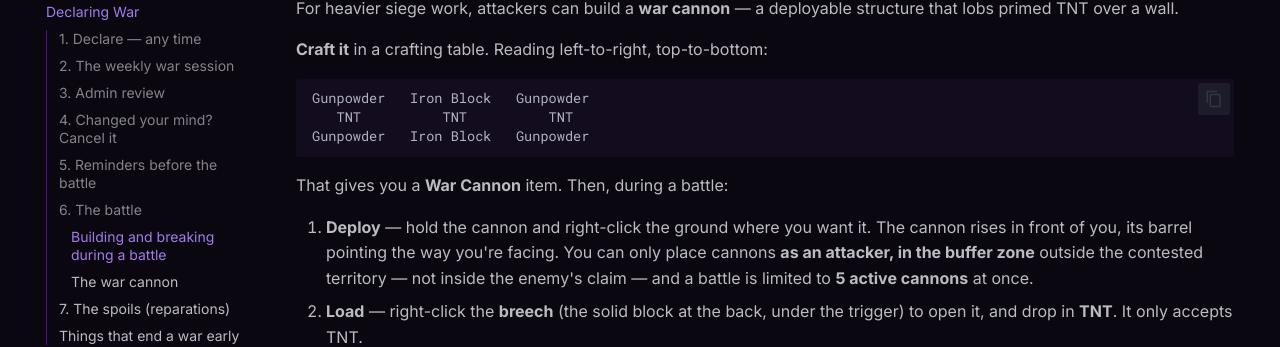
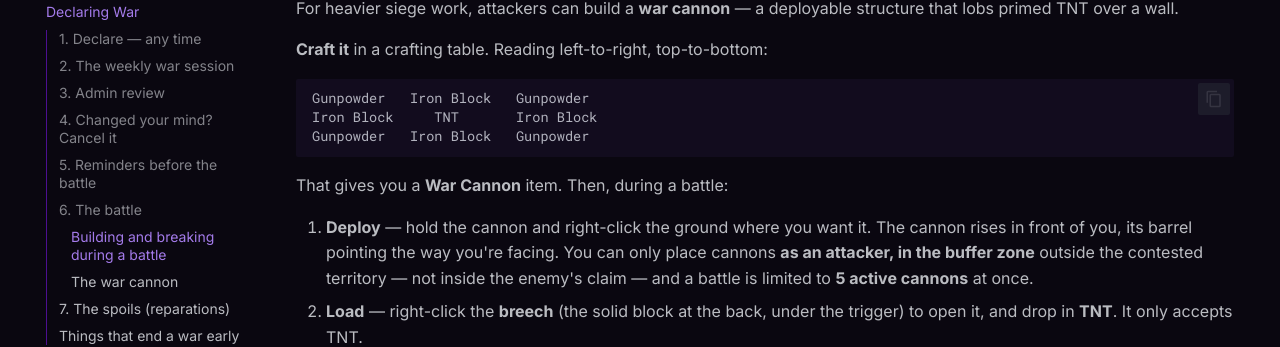
Before and after one commit to SourceRealms/sourcerealms-docs, an MkDocs documentation site: the page built from docs/war/overview.md, in a window 1280 px wide and 900 px high, scrolled down 2505 px. Shown: the part 171-518 px from the top of the window. Built offline with MkDocs 1.6.1 and Material for MkDocs 9.7.7, drawn with Linux system fonts in a browser that asks for light colours.

Commit message:
Update war cannon recipe diagram to match the revised middle row
Co-Authored-By: Claude Sonnet 5 <noreply@anthropic.com>

````diff
--- a/docs/war/overview.md
+++ b/docs/war/overview.md
@@ -115,7 +115,7 @@ TNT over a wall.
 
 ```
 Gunpowder   Iron Block   Gunpowder
-   TNT          TNT          TNT
+Iron Block     TNT       Iron Block
 Gunpowder   Iron Block   Gunpowder
 ```
 
````
